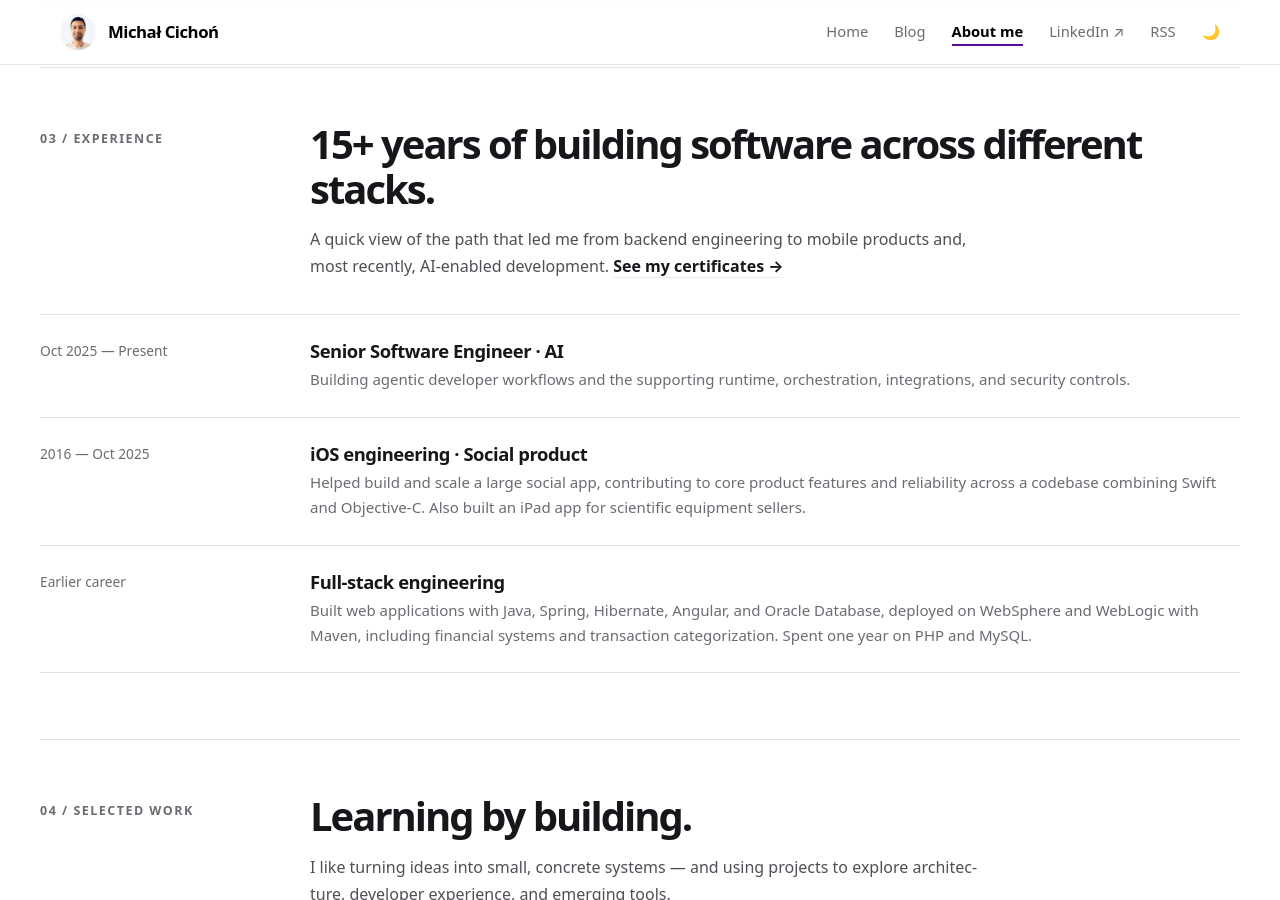
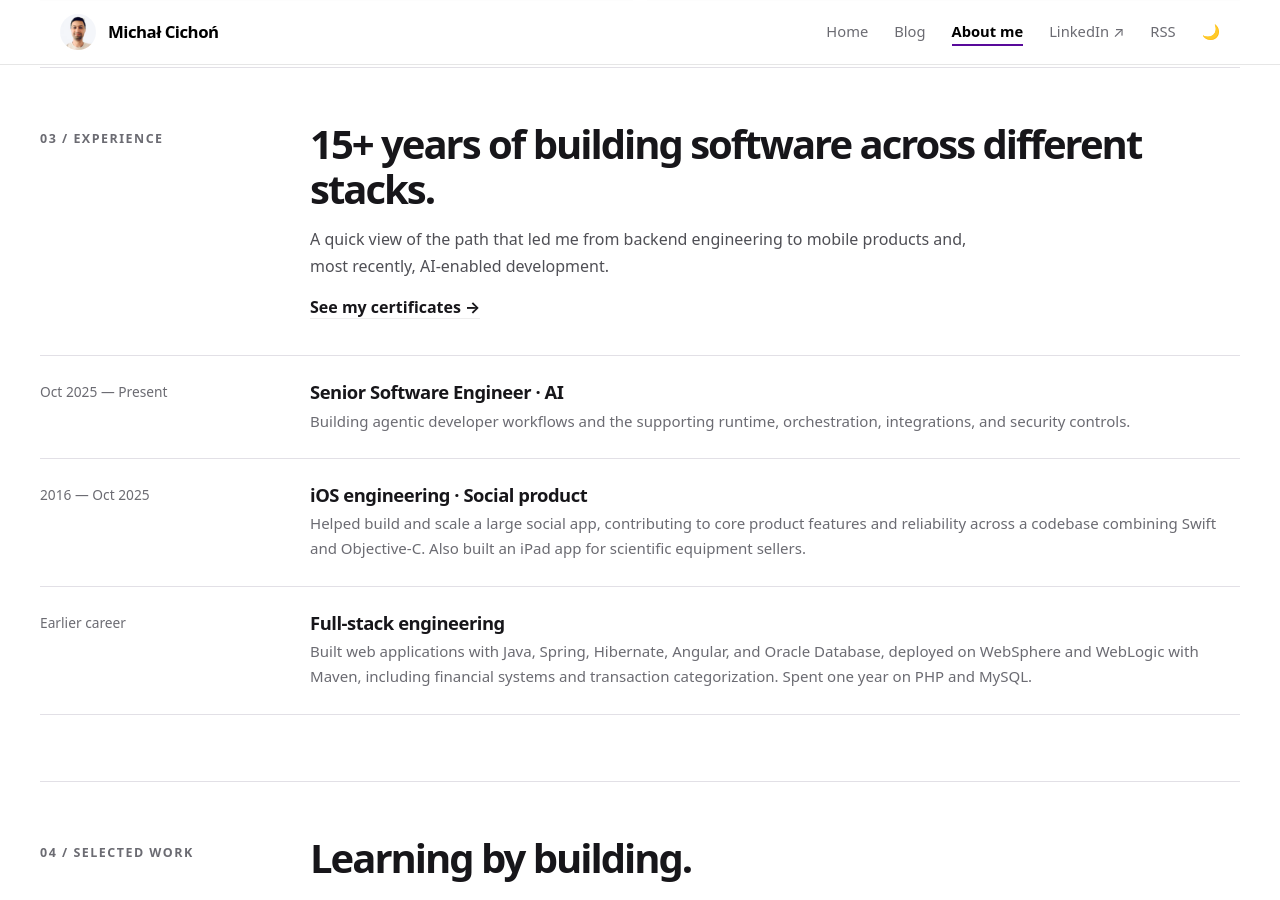
Before and after one commit to michalcichon/michalcichon.github.io, a Jekyll site: the page built from about-me.html, in a window 1280 px wide and 900 px high, scrolled down 1436 px. Built offline with Jekyll 4.4.1, drawn with Linux system fonts in a browser that asks for light colours.

Commit message:
Put certificates link on its own line
Co-Authored-By: Claude Sonnet 5.5 <noreply@anthropic.com>

```diff
--- a/about-me.html
+++ b/about-me.html
@@ -50,7 +50,8 @@ permalink: /about-me/
       <div class="about-label">03 / Experience</div>
       <div>
         <h2>15+ years of building software across different stacks.</h2>
-        <p class="about-copy">A quick view of the path that led me from backend engineering to mobile products and, most recently, AI-enabled development. <a href="{{ '/certificates/' | relative_url }}" data-event="ui_click" data-section="about_experience" data-element="certificates">See my certificates →</a></p>
+        <p class="about-copy">A quick view of the path that led me from backend engineering to mobile products and, most recently, AI-enabled development.</p>
+        <p class="about-copy"><a href="{{ '/certificates/' | relative_url }}" data-event="ui_click" data-section="about_experience" data-element="certificates">See my certificates →</a></p>
       </div>
     </div>
     <div class="about-timeline">
```
